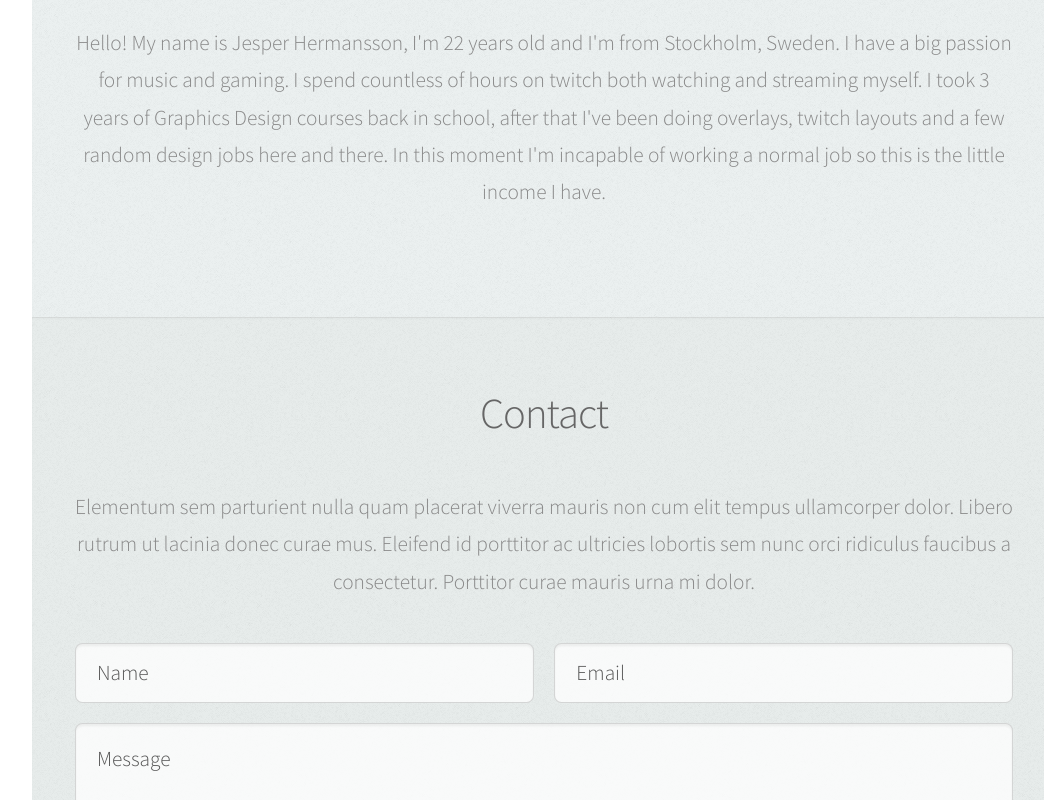
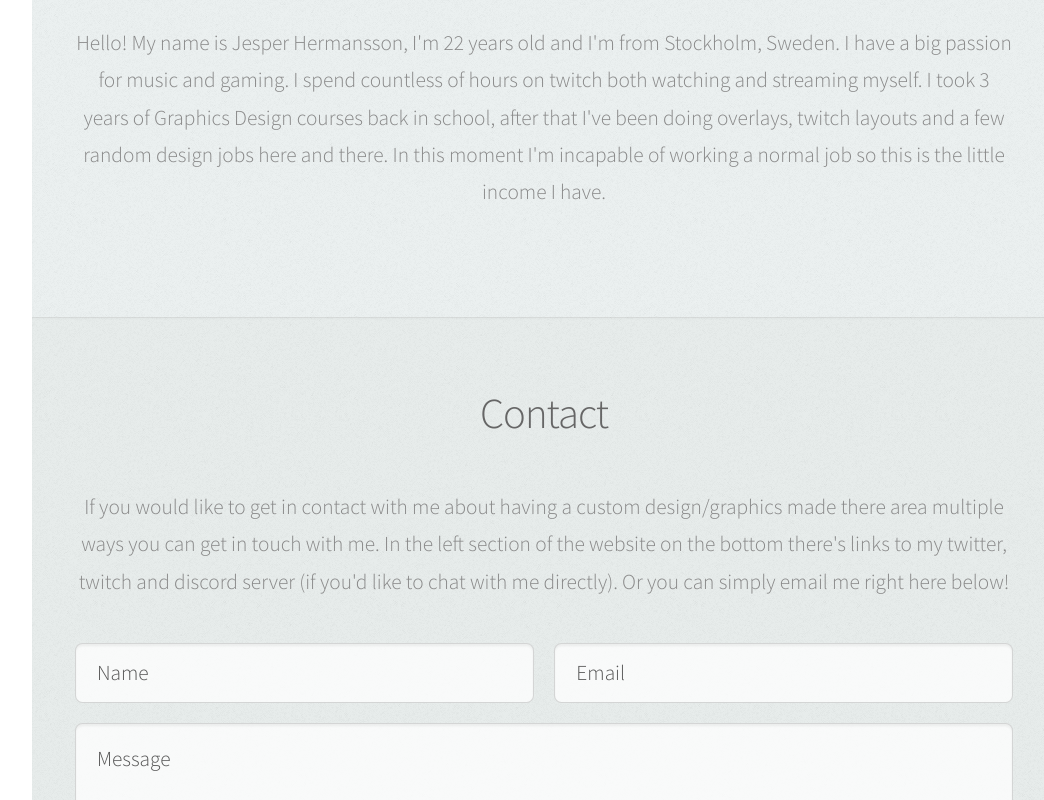
Before and after one commit to Miniluva/miniluva.github.io, a plain HTML site: page index.html in a window 1280 px wide. Shown: the part 1861-2661 px from the top of the page, without its empty margins (224-1268 px from the left). Drawn offline with Linux system fonts and the light colour scheme.

Commit message:
updatesss

```diff
--- a/index.html
+++ b/index.html
@@ -60,6 +60,7 @@
 							<li><a href="http://twitter.com/mini2k16" class="icon fa-twitter"><span class="label">Twitter</span></a></li>
 							<li><a href="http://twitch.tv/miniluva" class="icon fa-twitch"><span class="label">Twitch</span></a></li>
 							<li><a href="http://jesperhermansson94@gmail.com" class="icon fa-envelope"><span class="label">Email</span></a></li>
+							<li><a href="https://discord.gg/0XCacjukwf1J96PF" class="icon fa-chat"><span class="label">Discord</span></a></li>
 						</ul>
 
 				</div>
@@ -172,10 +173,11 @@
 								<h2>Contact</h2>
 							</header>
 
-							<p>Elementum sem parturient nulla quam placerat viverra
-							mauris non cum elit tempus ullamcorper dolor. Libero rutrum ut lacinia
-							donec curae mus. Eleifend id porttitor ac ultricies lobortis sem nunc
-							orci ridiculus faucibus a consectetur. Porttitor curae mauris urna mi dolor.</p>
+							<p>If you would like to get in contact with me about having a custom design/graphics made there area
+							multiple ways you can get in touch with me. In the left section of the website on the bottom there's links
+							to my twitter, twitch and discord server (if you'd like to chat with me directly). Or you can simply email me
+							right here below!
+							</p>
 
 							<form method="post" action="#">
 								<div class="row">
```
